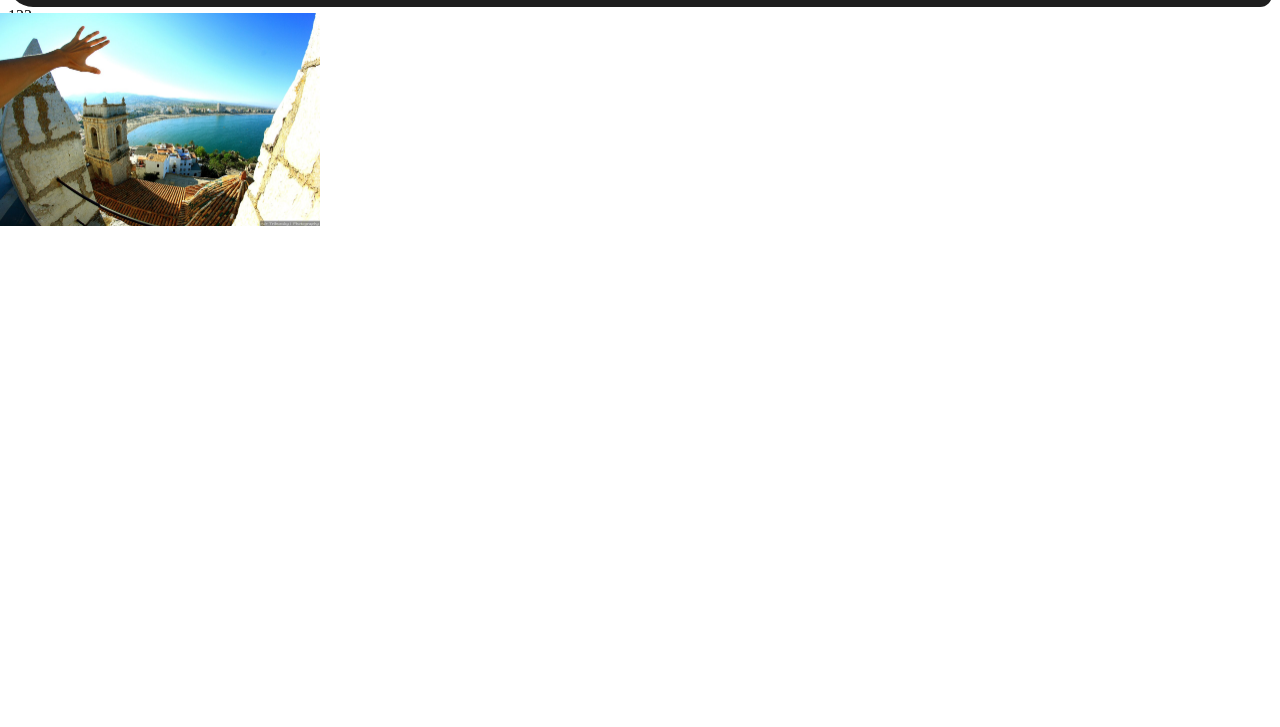
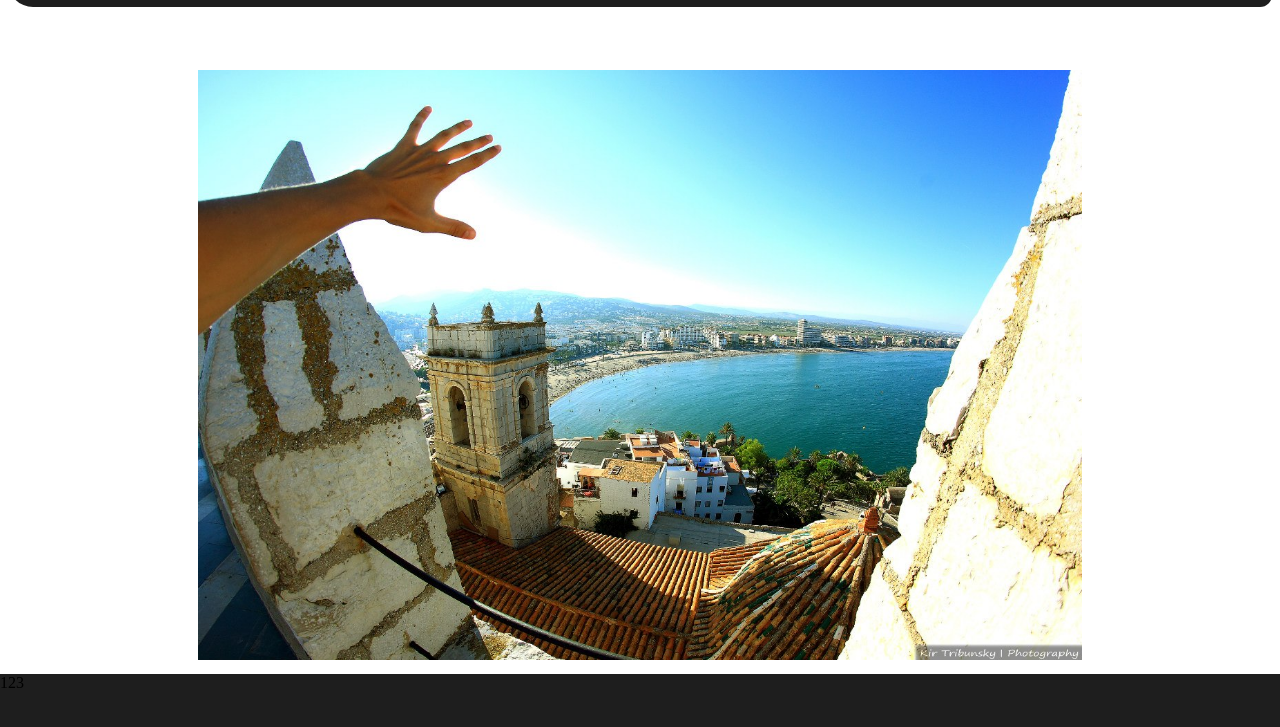
Before and after one commit to octav47/site, a plain HTML site: page index.html in a window 1280 px wide. Shown: the part 51-778 px from the top of the page. Drawn offline with nearby package versions, Linux system fonts and the light colour scheme.

Commit message:
added dynamic gallery added footer

```diff
--- a/css/style.css
+++ b/css/style.css
@@ -18,8 +18,11 @@ div.header {
 div.gallery,
 img {
     text-align: center;
-    position: fixed;
+    position: relative;
     margin-top: 5%;
+    margin-left: 15%;
+    margin-right: 15%;
+    width: 70%;
 }
 
 span.text1 {
@@ -29,3 +32,27 @@ span.text1 {
 span.text2 {
     text-shadow: 3px 0 0 #009b9b;
 }
+
+div.footer {
+    width: 100%;
+    height: 75px;
+    position: absolute;
+    bottom: 0;
+    left: 0;
+    background-color: #1e1e1e;
+}
+
+div.content {
+    padding-bottom: 75px;
+    color: #ffffff;
+    font-family: arial, serif;
+    font-style: normal;
+    font-weight: bold;
+    font-size: 30px;
+    font-variant: small-caps;
+    line-height: 20px;
+    text-align: center;
+    letter-spacing: 10px;
+    word-spacing: 10px;
+    text-transform: uppercase;
+}
--- a/index.html
+++ b/index.html
@@ -4,46 +4,37 @@
     <meta charset="UTF-8">
     <title></title>
     <link rel="stylesheet" href="css/style.css">
-    <!-- <script type="text/javascript" src="js/slide.js"></script> -->
-    <script>
-        var opacity = 1;
-        var multiplier = 1;
+    <script type="text/javascript" src="js/slide.js"></script>
+    <script type="text/javascript" src="lib/jquery-1.11.1.min.js"></script>
+    <script type="text/javascript">
+        var imgs = ["img/img1.jpg", "img/img2.jpg", "img/img3.jpg"];
+        var text = ['Картинка 1'];
+        var n = 0;
+        time = 800;
+        play = setInterval("chgImg(0)", 5000);
 
-        function slideshow() {
-            var seconds = new Date().getSeconds() % 10;
-            // document.getElementById("currentTime").innerHTML = seconds + "";
-            var step = 0;
-            step *= multiplier;
-            var img = document.getElementsByName("slide");
-            var styleDefault = "visibility: visible; top: 0px; left: 0px; border: 0px; opacity: 1";
-            opacity = opacity - step;
-            img[0].setAttribute("style", styleDefault.replace("opacity: 1", "opacity: " + opacity));
-            img[1].setAttribute("style", styleDefault.replace("opacity: 1", "opacity: " + (1 - opacity)));
-//            console.log(img[0]);
-//            console.log(img[1]);
-//            console.log(opacity);
-            if (opacity <= 0 || opacity >= 1) {
-                multiplier *= -1;
-            }
-            setTimeout("slideshow()", 250);
+        function chgImg(number) {
+            $('#slide').fadeOut(time, function () {    //для картинок
+                $(this).attr('src', imgs[n]).fadeIn(time);
+            });
+
+            n++;
+            if (n >= imgs.length) n = 0;
         }
     </script>
 </head>
-<body onload="slideshow();">
-<div class="header">
-    <span class="text1">qwe asd</span>
-    <span class="text2">zxc</span>
+<body>
+<div class="content">
+    <div class="header">
+        <span class="text1">qwe asd</span>
+        <span class="text2">zxc</span>
+    </div>
+    <div class="slide">
+        <img id="slide" src="img/img1.jpg" style="visibility: visible; top: 0px; left: 0px; border: 0px; opacity: 1">
+    </div>
 </div>
-<span id="currentTime">123</span>
-<br>
-
-<div class="slide">
-    <img name="slide" src="img/img1.jpg" width="320px"
-         style="visibility: visible; top: 0px; left: 0px; border: 0px; opacity: 1">
-    <img name="slide" src="img/img2.jpg" width="320px"
-         style="visibility: hidden; top: 0px; left: 0px; border: 0px; opacity: 1">
-    <img name="slide" src="img/img3.jpg" width="320px"
-         style="visibility: hidden; top: 0px; left: 0px; border: 0px; opacity: 1">
+<div class="footer">
+    123
 </div>
 </body>
 </html>
--- a/js/slide.js
+++ b/js/slide.js
@@ -2,9 +2,11 @@ function c(string) {
     console.log(string);
 }
 
-function slideshow() {
-    var img = document.getElementsByName("slide");
-    for (var i = 0; i < img.length; i++) {
-        c(img[i]);
+function sleep(milliseconds) {
+    var start = new Date().getTime();
+    for (var i = 0; i < 1e7; i++) {
+        if ((new Date().getTime() - start) > milliseconds){
+            break;
+        }
     }
 }
```
